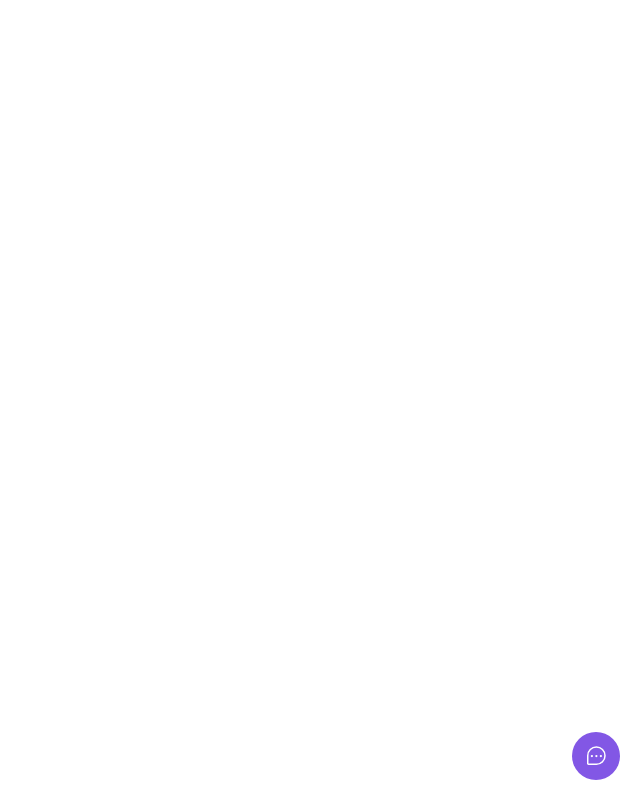
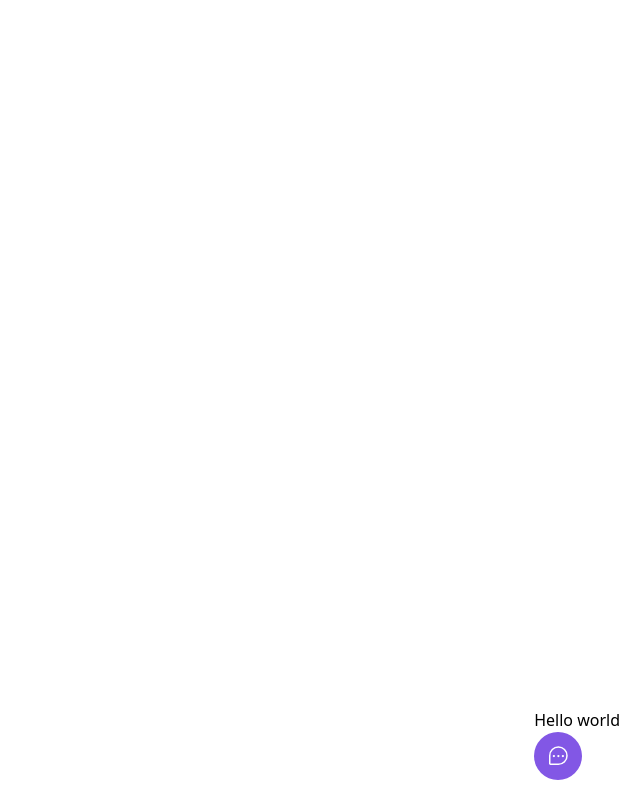
Before and after one commit to Tobiasheitor/nlw-impulse, a React (Vite) app in the folder web/: page / in a window 1280 px wide. Both pictures are taken after a click on the button "Feedback". Shown: the whole page, without its empty margins (640-1280 px from the left). Built offline with nearby package versions, Linux system fonts and the light colour scheme.

Commit message:
Day 1: Create de feature toggle for feedback window

```diff
--- a/web/src/components/widget.tsx
+++ b/web/src/components/widget.tsx
@@ -1,9 +1,18 @@
 import { ChatTeardropDots} from 'phosphor-react';
+import { useState } from 'react';
 
 export function Widget() {
+    const [isFeedbackOpen, setIsFeedbackOpen] = useState(false)
+
+    function toggleFeedBackVisibility() {
+        setIsFeedbackOpen(!isFeedbackOpen);
+    }
+
     return (
         <div className='absolute bottom-5 right-5'>
-            <button className='bg-brand-500 rounded-full px-3 h-12 text-white flex items-center group'>
+            { isFeedbackOpen && <p>Hello world</p>}
+
+            <button onClick={toggleFeedBackVisibility} className='bg-brand-500 rounded-full px-3 h-12 text-white flex items-center group'>
                 <ChatTeardropDots className='w-6 h-6 text-white'/>
 
                 <span className='max-w-0 overflow-hidden group-hover:max-w-lg transition-all duration-700 ease-linear'>Feedback</span>
```
